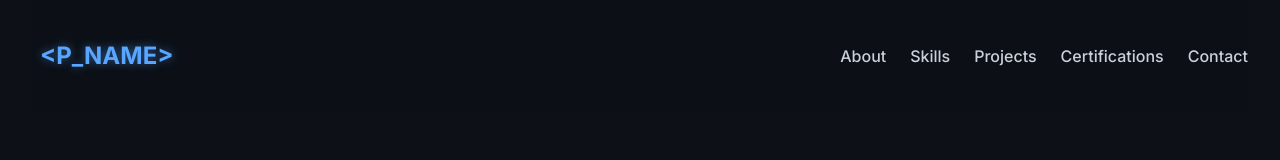
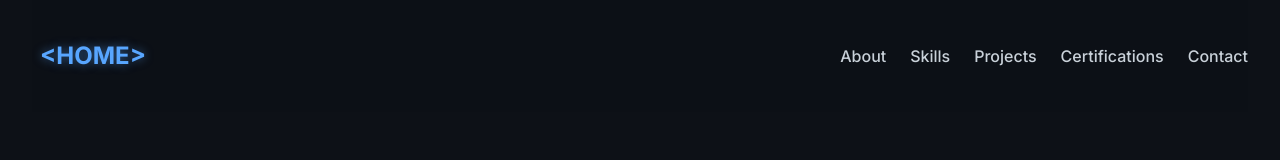
Before and after one commit to simongeitangi-art/my-website, a plain HTML site: page index.html in a window 1280 px wide. Shown: the top 160 px of the page. Drawn offline with nearby package versions, Linux system fonts and the light colour scheme.

Commit message:
Update index.html

```diff
--- a/index.html
+++ b/index.html
@@ -63,7 +63,7 @@
         <header class="py-8 sticky top-0 bg-[#0d1117] bg-opacity-90 z-50 backdrop-blur-sm">
             <nav class="flex justify-between items-center">
                 <a href="#home" class="text-2xl font-bold text-accent hero-text-shadow rounded-lg p-2 transition-transform hover:scale-105">
-                    &lt;P_NAME&gt;
+                    &lt;HOME&gt;
                 </a>
                 <ul class="flex space-x-6 font-medium">
                     <li><a href="#about" class="hover:text-accent transition-colors duration-200">About</a></li>
@@ -270,4 +270,5 @@
 
     </div>
 </body>
+
 </html>
```
